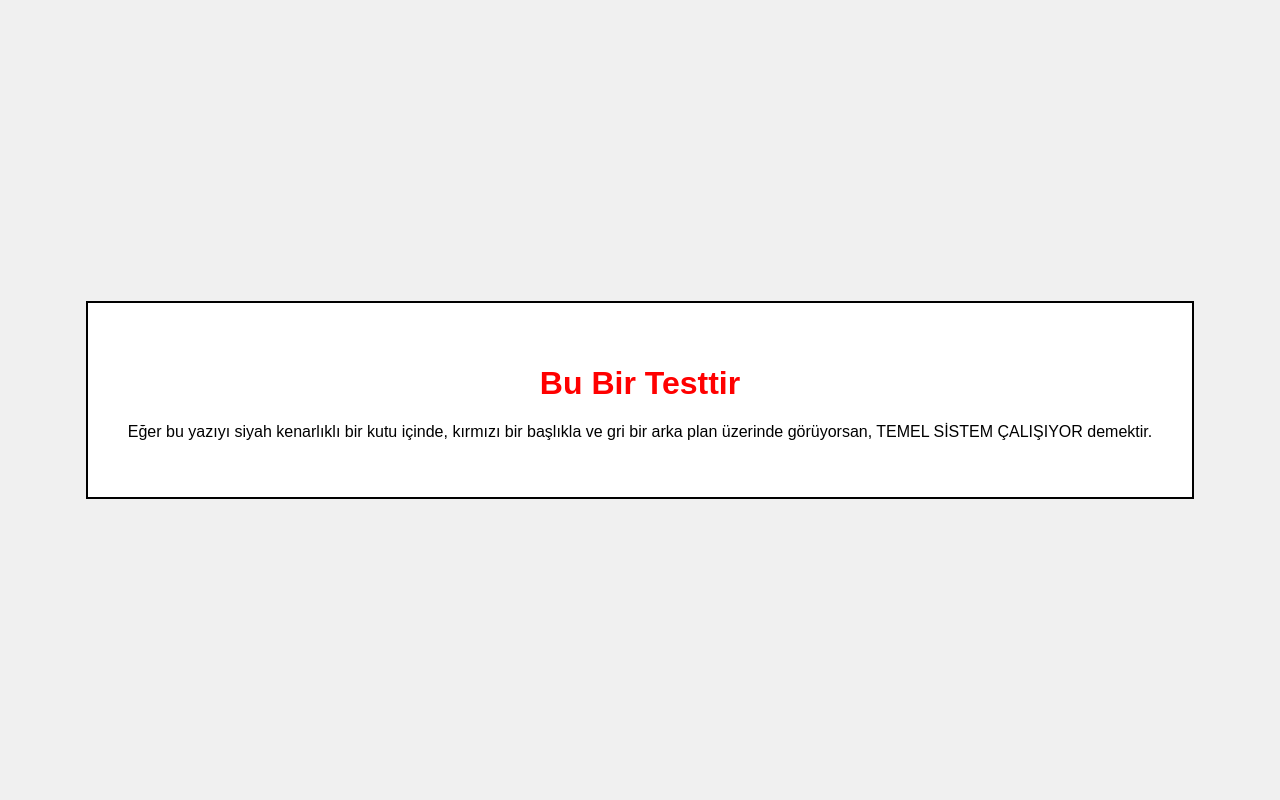
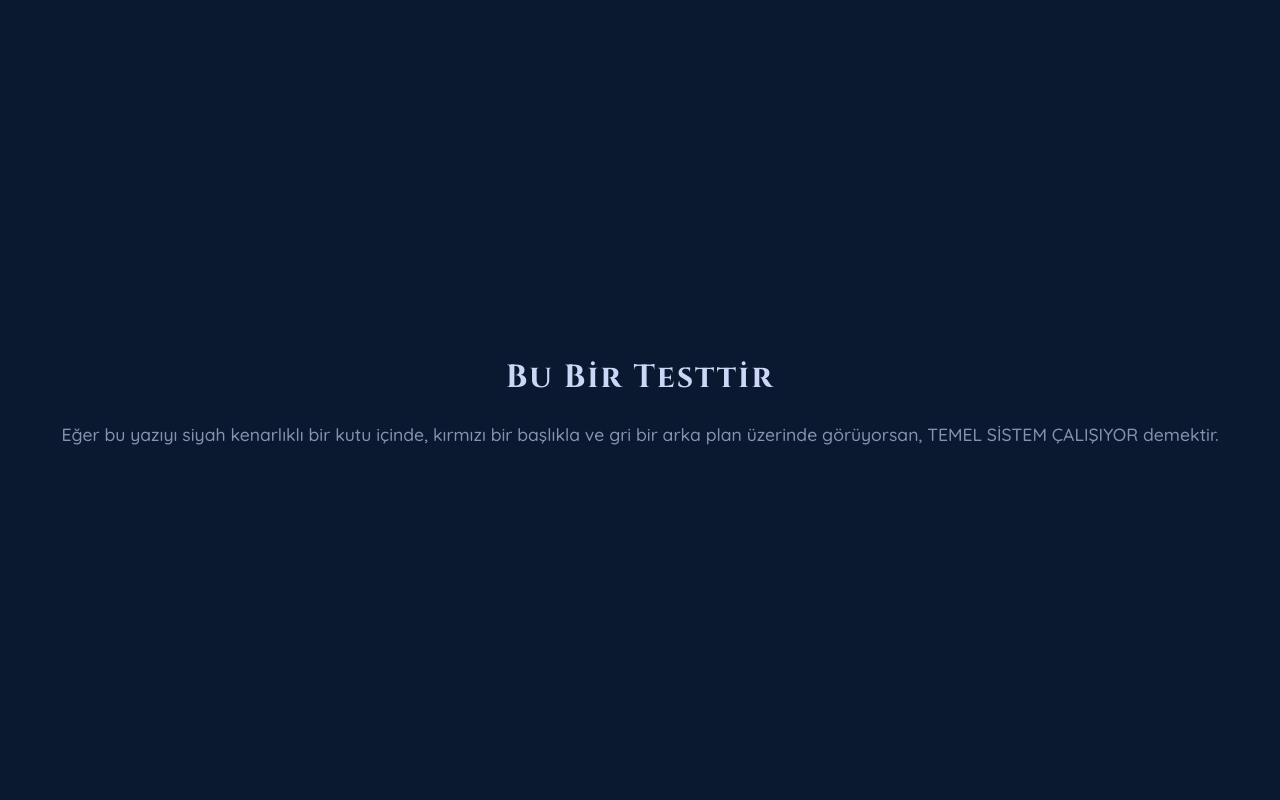
Before and after one commit to akifff2/affettirme-sitem, a Flask app: page / in a window 1280 px wide. Run offline with Flask 3, Linux system fonts and the light colour scheme.

Commit message:
Update style.css

```diff
--- a/static/css/style.css
+++ b/static/css/style.css
@@ -1,25 +1,149 @@
-/* style.css -- SIFIR NOKTASI VERSİYONU */
+/* style.css -- KINTSUGI SÜRÜMÜ */
+@import url('https://fonts.googleapis.com/css2?family=Cinzel:wght@400;700&family=Quicksand:wght@300;500&display=swap');
 
-/* Bu kural çalışırsa, sayfanın arka planı açık gri olmalı. */
+:root {
+    --gold: #D4AF37;
+    --dark-navy: #0a192f;
+    --light-slate: #ccd6f6;
+    --slate: #8892b0;
+    --font-sans: 'Quicksand', sans-serif;
+    --font-serif: 'Cinzel', serif;
+}
+
 body {
-    background-color: #f0f0f0;
-    font-family: sans-serif;
+    background-color: var(--dark-navy);
+    color: var(--slate);
+    font-family: var(--font-sans);
+    margin: 0;
+    overflow: hidden;
     display: flex;
     justify-content: center;
     align-items: center;
     height: 100vh;
-    margin: 0;
+    text-align: center;
 }
 
-/* Bu kural çalışırsa, başlık kırmızı renkte olmalı. */
-h1 {
-    color: red;
+.container {
+    opacity: 0;
+    transform: translateY(20px);
+    animation: fadeIn 1.5s 0.5s forwards;
+    max-width: 600px;
+    padding: 20px;
 }
 
-/* Bu kural çalışırsa, tüm içeriğin etrafında siyah kenarlıklı bir kutu olmalı. */
-.test-container {
-    background-color: white;
-    border: 2px solid black;
+@keyframes fadeIn {
+    to { opacity: 1; transform: translateY(0); }
+}
+
+h1, h2 {
+    font-family: var(--font-serif);
+    color: var(--light-slate);
+    font-weight: 700;
+    letter-spacing: 2px;
+}
+
+p {
+    font-size: 1.1rem;
+    line-height: 1.6;
+}
+
+.gold-text {
+    color: var(--gold);
+    text-shadow: 0 0 10px rgba(212, 175, 55, 0.5);
+}
+
+.action-link {
+    display: inline-block;
+    margin-top: 30px;
+    padding: 12px 25px;
+    border: 1px solid var(--gold);
+    color: var(--gold);
+    text-decoration: none;
+    font-family: var(--font-sans);
+    font-weight: 500;
+    transition: background-color 0.3s, color 0.3s;
+    background-color: transparent;
+}
+
+.action-link:hover {
+    background-color: rgba(212, 175, 55, 0.1);
+    color: white;
+}
+
+/* Kintsugi Sayfası Özel Stilleri */
+.kintsugi-container { position: relative; width: 100%; height: 100%; }
+.broken-heart {
+    position: absolute;
+    top: 50%; left: 50%;
+    transform: translate(-50%, -50%);
+    width: 200px; height: 200px;
+    cursor: pointer;
+}
+.fragment {
+    position: absolute;
+    background-size: 200px 200px;
+    transition: transform 1s cubic-bezier(0.19, 1, 0.22, 1), opacity 1s;
+}
+#yes-btn {
+    position: absolute;
+    top: 50%;
+    left: 50%;
+    transform: translate(-50%, -50%) scale(0);
+    opacity: 0;
+    background-color: var(--gold);
+    color: var(--dark-navy);
+    border: none;
+    padding: 20px 40px;
+    font-family: var(--font-serif);
+    font-size: 1.5rem;
+    cursor: pointer;
+    box-shadow: 0 0 20px var(--gold);
+    transition: all 0.5s;
+}
+.kintsugi-container.repaired #yes-btn {
+    transform: translate(-50%, -50%) scale(1);
+    opacity: 1;
+}
+
+/* Son Sayfa */
+.reunion-container img {
+    width: 200px;
+    height: 200px;
+    border-radius: 50%;
+    border: 5px solid var(--gold);
+    box-shadow: 0 0 30px rgba(212, 175, 55, 0.6);
+}
+.reunion-container .note {
+    font-family: var(--font-serif);
+    font-size: 1.5rem;
+    color: var(--light-slate);
+    margin-top: 30px;
+    padding: 20px;
+    border-top: 1px solid var(--gold);
+    border-bottom: 1px solid var(--gold);
+}
+
+/* Panel Sayfası */
+.panel-container {
+    background-color: #112240;
     padding: 40px;
-    text-align: center;
+    border-radius: 10px;
+    box-shadow: 0 10px 30px -15px rgba(2,12,27,0.7);
+    border: 1px solid #233554;
+    max-width: 500px;
+    width: 90%;
 }
+.form-group { margin-bottom: 20px; text-align: left; }
+.form-group label { display: block; margin-bottom: 5px; color: var(--light-slate); }
+.form-group input, .form-group textarea {
+    width: 100%;
+    padding: 10px;
+    background-color: #233554;
+    border: 1px solid #303C55;
+    color: var(--light-slate);
+    border-radius: 4px;
+    box-sizing: border-box;
+}
+.panel-container .action-link { width: 100%; box-sizing: border-box; }
+.result-box { margin-top: 30px; background-color: var(--dark-navy); padding: 15px; border-radius: 4px; }
+.result-box input { width: 100%; background: transparent; border: none; color: var(--gold); text-align: center; }
```
